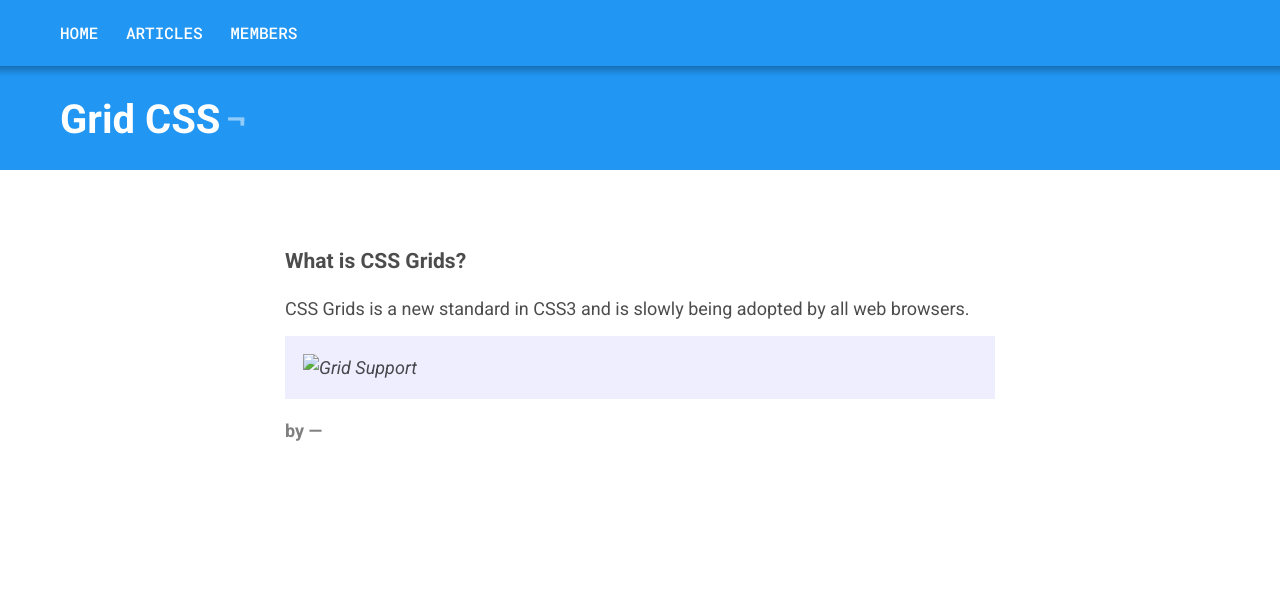
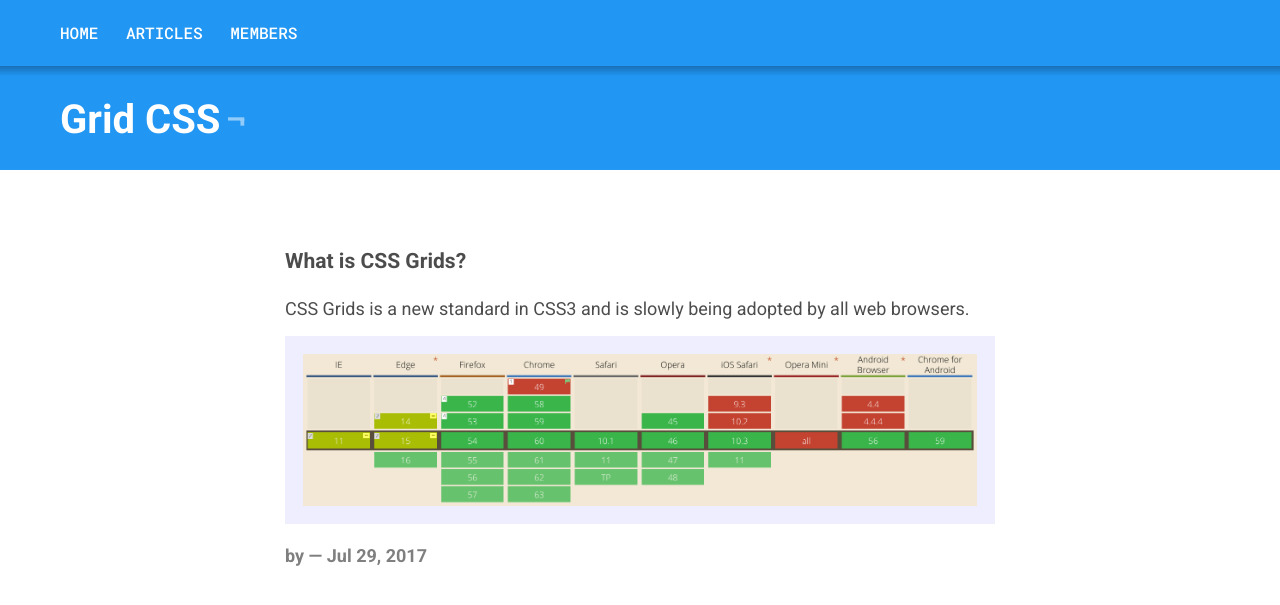
Before and after one commit to sledgang/sledgang.github.io, a Jekyll site: the page built from _posts/2017-07-29-css-grids.md, in a window 1280 px wide. Shown: the top 605 px of the page. Built offline with Jekyll 4.4.1, drawn with Linux system fonts in a browser that asks for light colours.

Commit message:
Moved file to proper location ;-;

```diff
--- a/_config.yml
+++ b/_config.yml
@@ -19,7 +19,7 @@ description: > # this means to ignore newlines until "baseurl:"
   Y32. Chaotic (mostly) evil.
 baseurl: "" # the subpath of your site, e.g. /blog
 url: "https://y32.github.io/" # the base hostname & protocol for your site
-
+future: true
 # Social
 githubUsername: y32
 
--- a/_pages/2017-07-29-css-grids.md
+++ b/_posts/2017-07-29-css-grids.md
@@ -5,4 +5,4 @@ title: Grid CSS
 
 ### What is CSS Grids?
 CSS Grids is a new standard in CSS3 and is slowly being adopted by all web browsers.
-![Grid Support]({ site.url }}/assets/css-grids/css-grids-support.png)
+![Grid Support]({{ site.url }}/assets/css-grids/css-grids-support.png)
```
